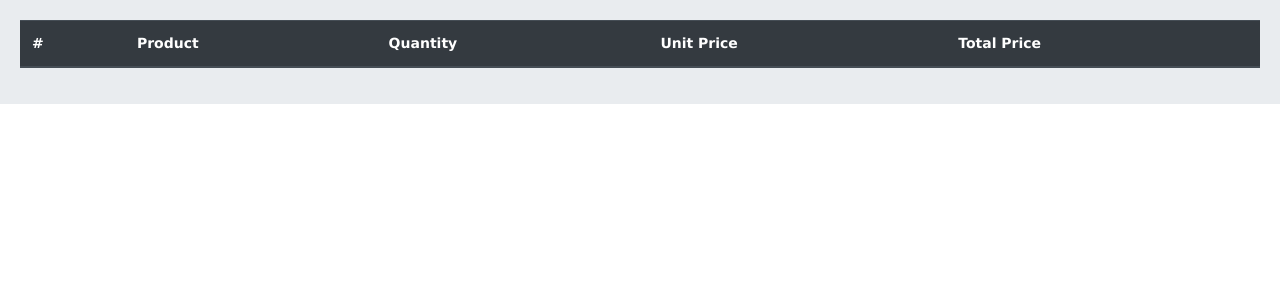
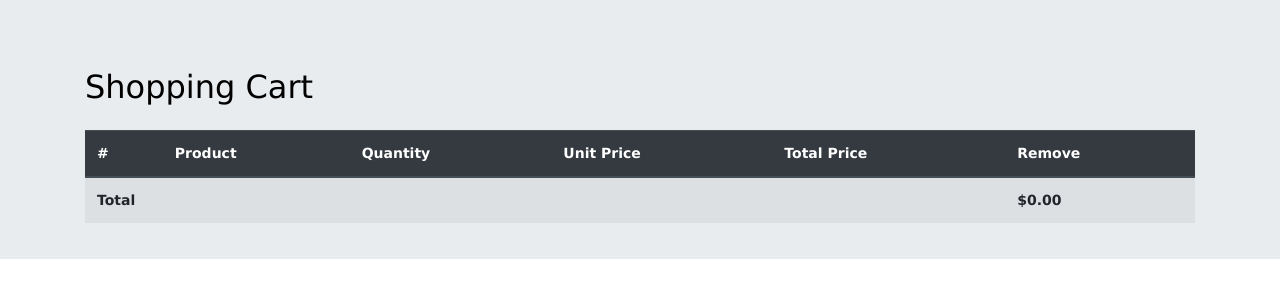
Before and after one commit to SamariumCode/Mon_ECommers, a Django app: page /orders/cart/ in a window 1280 px wide. Shown: the part 56-356 px from the top of the page. Run offline with Django 5.2, Linux system fonts and the light colour scheme; lists and menus that the app fills with data are empty; parts of the project's set-up code (start-up, migrations or seed data) failed here and were passed over; some libraries are stand-ins or nearby versions.

Commit message:
Add Remove product in table cart

```diff
--- a/orders/cart.py
+++ b/orders/cart.py
@@ -1,3 +1,5 @@
+from decimal import Decimal  # Ensure to import Decimal for accurate calculations
+
 from home.models import Product
 
 
@@ -8,23 +10,23 @@ class Cart:
     def __init__(self, request):
         self.session = request.session
         cart = self.session.get(CART_SESSION_ID)
-
         if not cart:
             cart = self.session[CART_SESSION_ID] = {}
-
         self.cart = cart
 
     def add(self, product, quantity):
-        product_id = product.id
-
+        product_id = str(product.id)
         if product_id not in self.cart:
             self.cart[product_id] = {
                 'quantity': 0, 'price': str(product.price)}
         self.cart[product_id]['quantity'] += quantity
         self.save()
 
-    def save(self):
-        self.session.modified = True
+    def remove(self, product):
+        product_id = str(product.id)
+        if product_id in self.cart:
+            del self.cart[product_id]
+            self.save()
 
     def __iter__(self):
         product_ids = self.cart.keys()
@@ -32,8 +34,14 @@ class Cart:
         cart = self.cart.copy()
 
         for product in products:
-            cart[str(product.id)]['product'] = product.name
+            cart[str(product.id)]['product'] = product
 
         for item in cart.values():
-            item['total_price'] = int(item['price']) * item['quantity']
+            item['total_price'] = Decimal(item['price']) * item['quantity']
             yield item
+
+    def get_total_price(self):
+        return sum(Decimal(item['price']) * item['quantity'] for item in self.cart.values())
+
+    def save(self):
+        self.session.modified = True
--- a/orders/templates/orders/cart.html
+++ b/orders/templates/orders/cart.html
@@ -1,32 +1,35 @@
 {% extends "_base.html" %}
 
-
-
 {% block content %}
-
-<table class="table table-striped table-dark">
-  <thead>
+<div class="container mt-5">
+  <h2 class="mb-4">Shopping Cart</h2>
+  <table class="table table-striped table-hover">
+    <thead class="thead-dark">
       <tr>
         <th scope="col">#</th>
         <th scope="col">Product</th>
         <th scope="col">Quantity</th>
         <th scope="col">Unit Price</th>
         <th scope="col">Total Price</th>
+        <th scope="col">Remove</th>
       </tr>
     </thead>
     <tbody>
       {% for item in cart %}
-
       <tr>
-      <th scope="row">{{forloop.counter}}</th>
-      <td>{{item.product}}</td>
-      <td>{{item.quantity}}</td>
-      <td>{{item.price}}</td>
-      <td>{{item.total_price}}</td>
+        <th scope="row">{{ forloop.counter }}</th>
+        <td>{{ item.product }}</td>
+        <td>{{ item.quantity }}</td>
+        <td>${{ item.price|floatformat:2 }}</td>
+        <td>${{ item.total_price|floatformat:2 }}</td>
+        <td><a href="{% url "orders:cart-remove" item.product.id %}">Remove</a></td>
       </tr>
-
       {% endfor %}
+      <tr>
+        <td colspan="5" class="text-left"><strong>Total</strong></td>
+        <td><strong>${{ cart.get_total_price|floatformat:2 }}</strong></td>
+      </tr>
     </tbody>
   </table>
-
+</div>
 {% endblock content %}
--- a/orders/urls.py
+++ b/orders/urls.py
@@ -9,4 +9,5 @@ app_name = 'orders'
 urlpatterns = [
     path('cart/', views.CartView.as_view(), name='cart'),
     path('cart/add/<int:pk>/', views.CartAddView.as_view(), name='cart-add'),
+    path('cart/remove/<int:pk>/', views.CartRemoveView.as_view(), name='cart-remove'),
 ]
--- a/orders/views.py
+++ b/orders/views.py
@@ -22,3 +22,11 @@ class CartAddView(View):
         if form.is_valid():
             cart.add(product, form.cleaned_data['quantity'])
             return redirect('orders:cart')
+
+
+class CartRemoveView(View):
+    def get(self, request, pk):
+        cart = Cart(request)
+        product = get_object_or_404(Product, pk=pk)
+        cart.remove(product)
+        return redirect('orders:cart')
```
Also changed, not shown: db.sqlite3. Lines whose indentation alone changed are shown as unchanged.
